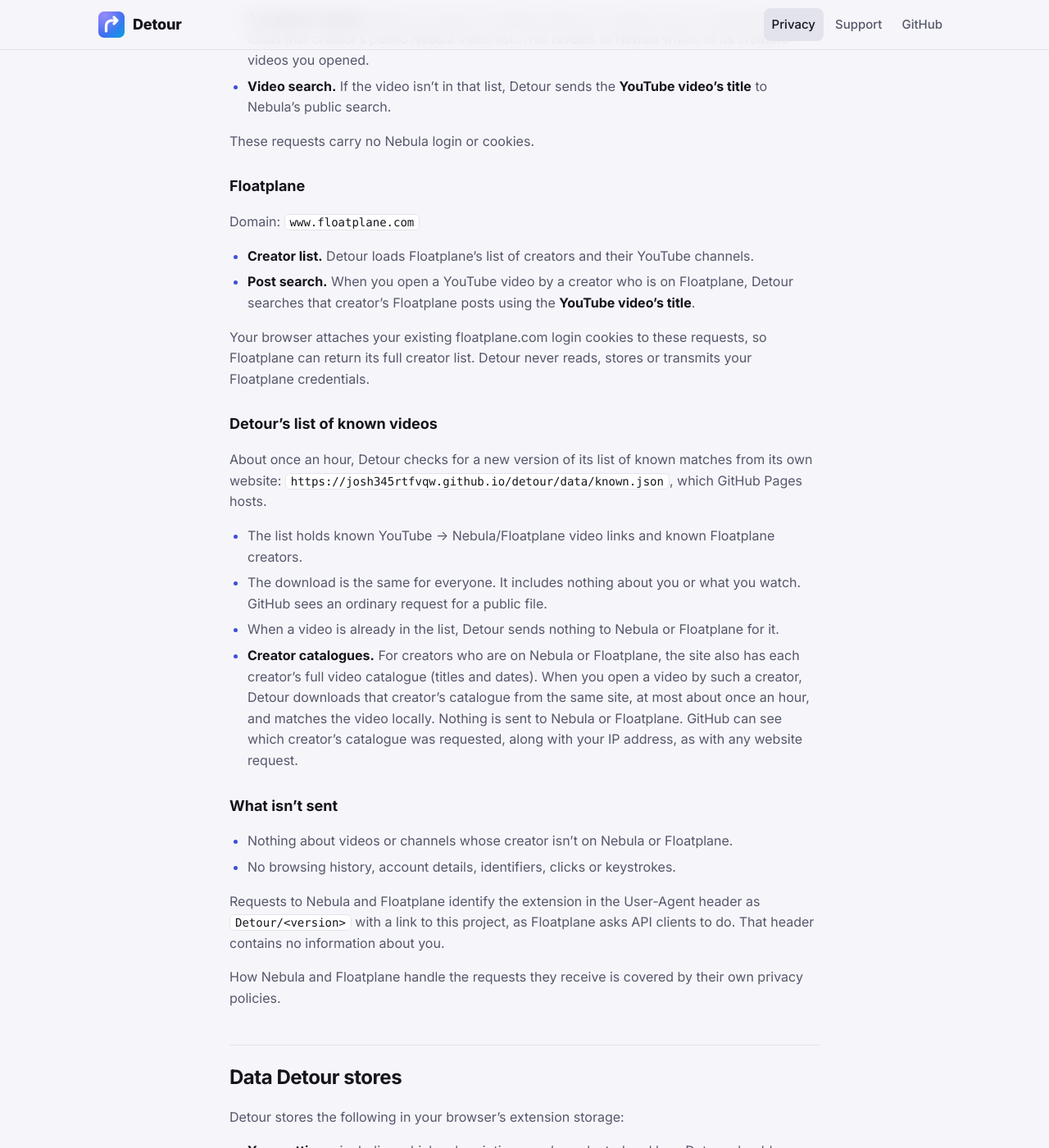
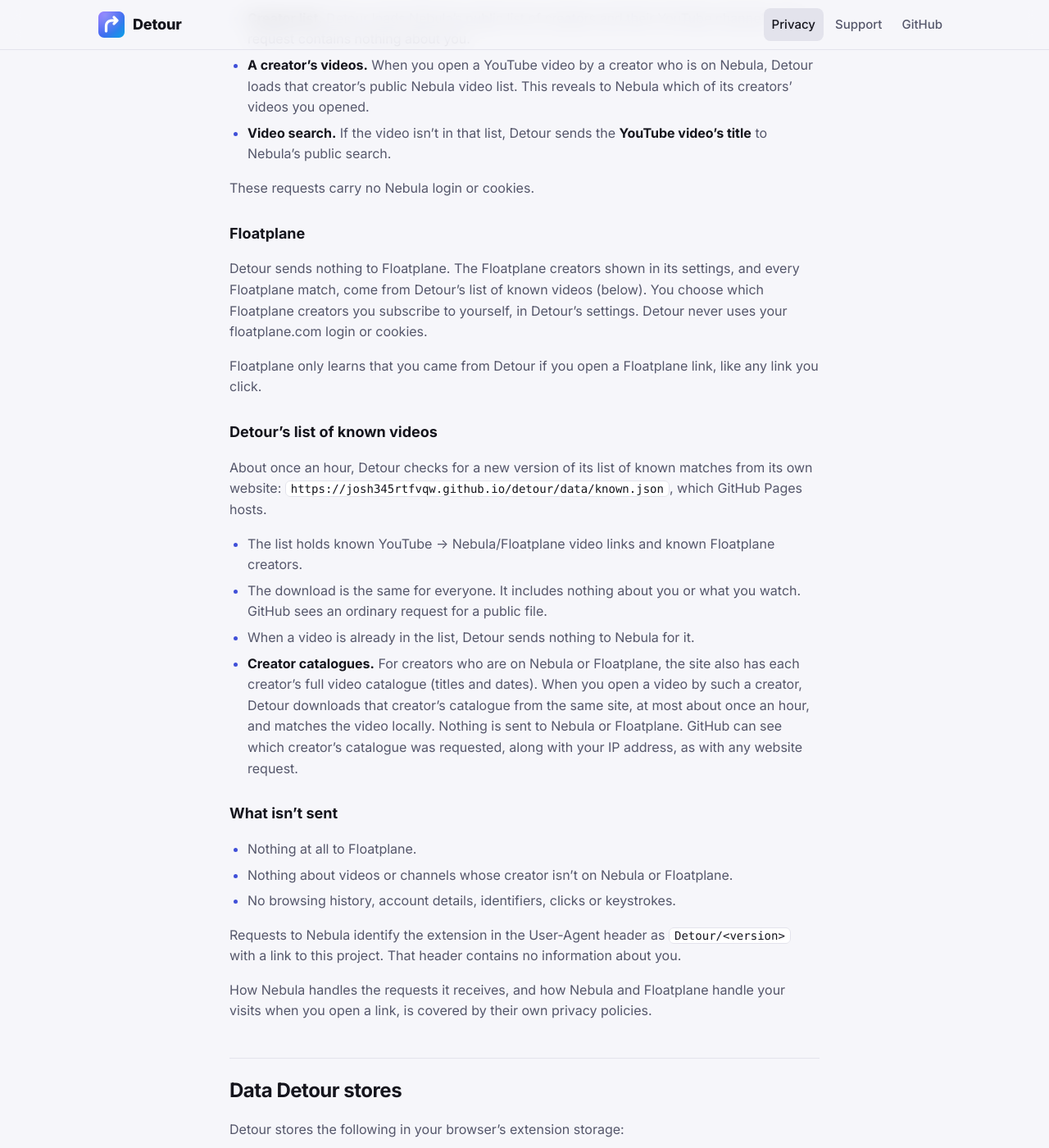
Before and after one commit to josh345rtfvqw/detour, a Jekyll site: the page built from PRIVACY.md, in a window 1280 px wide and 1400 px high, scrolled down 794 px. Shown: the whole window at 82% size. Built offline with Jekyll 4.4.1, drawn with Linux system fonts in a browser that asks for light colours; our own code applies the rules of GitHub Pages for plain Markdown files; some of the changed text lies outside the part shown.

Commit message:
Floatplane: never contact floatplane.com or use the user's login
Floatplane creators, known videos and catalogues now come only from the
master list (known.json + data/floatplane/*.json). The user selects the
creators they subscribe to in the popup. Removed the live creator list
and post search (both sent floatplane.com cookies), the www.floatplane.com
host permission, and floatplane.com from the User-Agent rule. Tests now
assert no request goes to Floatplane. Privacy policy, README, support,
landing page and store copy updated to match.

Co-Authored-By: Claude Opus 5.5 <noreply@anthropic.com>
Claude-Session: https://claude.ai/code/session_01DQcXPwsHqa9VqhdsjF7nFi

```diff
--- a/PRIVACY.md
+++ b/PRIVACY.md
@@ -1,16 +1,17 @@
 # Detour privacy policy
 
-**Effective date:** 8 November 2026
+**Effective date:** 18 November 2026
 
 Detour is a browser extension that shows when a YouTube video or channel is also on Nebula or Floatplane, and can take you there. This policy explains what data Detour handles, where it goes, and what it stores.
 
 **In short:**
 - Detour doesn't collect analytics or usage data, and the developer receives none of your data.
-- Detour sends requests to Nebula and Floatplane, and downloads a list of known videos from GitHub Pages.
+- Detour sends requests to Nebula, and downloads its list of known videos (including all of its Floatplane data) from GitHub Pages.
+- Detour never contacts Floatplane and never uses your Floatplane login.
 
 ## Data Detour sends, and to whom
 
-To find a YouTube video on Nebula or Floatplane, Detour sends requests directly from your browser to those services. Nothing is sent through any server run by the developer.
+To find a YouTube video on Nebula, Detour sends requests directly from your browser to Nebula. Floatplane matches come only from Detour's list of known videos. Nothing is sent through any server run by the developer.
 
 ### Nebula
 
@@ -24,36 +25,34 @@ These requests carry no Nebula login or cookies.
 
 ### Floatplane
 
-Domain: `www.floatplane.com`
+Detour sends nothing to Floatplane. The Floatplane creators shown in its settings, and every Floatplane match, come from Detour's list of known videos (below). You choose which Floatplane creators you subscribe to yourself, in Detour's settings. Detour never uses your floatplane.com login or cookies.
 
-- **Creator list.** Detour loads Floatplane's list of creators and their YouTube channels.
-- **Post search.** When you open a YouTube video by a creator who is on Floatplane, Detour searches that creator's Floatplane posts using the **YouTube video's title**.
-
-Your browser attaches your existing floatplane.com login cookies to these requests, so Floatplane can return its full creator list. Detour never reads, stores or transmits your Floatplane credentials.
+Floatplane only learns that you came from Detour if you open a Floatplane link, like any link you click.
 
 ### Detour's list of known videos
 
 About once an hour, Detour checks for a new version of its list of known matches from its own website: `https://josh345rtfvqw.github.io/detour/data/known.json`, which GitHub Pages hosts.
 - The list holds known YouTube → Nebula/Floatplane video links and known Floatplane creators.
 - The download is the same for everyone. It includes nothing about you or what you watch. GitHub sees an ordinary request for a public file.
-- When a video is already in the list, Detour sends nothing to Nebula or Floatplane for it.
+- When a video is already in the list, Detour sends nothing to Nebula for it.
 - **Creator catalogues.** For creators who are on Nebula or Floatplane, the site also has each creator's full video catalogue (titles and dates). When you open a video by such a creator, Detour downloads that creator's catalogue from the same site, at most about once an hour, and matches the video locally. Nothing is sent to Nebula or Floatplane. GitHub can see which creator's catalogue was requested, along with your IP address, as with any website request.
 
 ### What isn't sent
 
+- Nothing at all to Floatplane.
 - Nothing about videos or channels whose creator isn't on Nebula or Floatplane.
 - No browsing history, account details, identifiers, clicks or keystrokes.
 
-Requests to Nebula and Floatplane identify the extension in the User-Agent header as `Detour/<version>` with a link to this project, as Floatplane asks API clients to do. That header contains no information about you.
+Requests to Nebula identify the extension in the User-Agent header as `Detour/<version>` with a link to this project. That header contains no information about you.
 
-How Nebula and Floatplane handle the requests they receive is covered by their own privacy policies.
+How Nebula handles the requests it receives, and how Nebula and Floatplane handle your visits when you open a link, is covered by their own privacy policies.
 
 ## Data Detour stores
 
 Detour stores the following in your browser's extension storage:
 - **Your settings**, including which subscriptions you've selected and how Detour should behave. If you use Chrome sync or Firefox Sync, your browser syncs these settings to your account.
-- **A cache of the Nebula and Floatplane creator and video lists, and of Detour's list of known videos**, so they aren't downloaded on every page. Video lists for at most 60 channels are kept. Older ones are deleted automatically.
-- **Matches Detour has confirmed** (a YouTube video ID and the Nebula/Floatplane link it matched), for 30 days and at most 2,000 videos. Revisiting a video then sends nothing to Nebula or Floatplane. This is kept only in your browser and never shared.
+- **A cache of the Nebula creator and video lists, and of Detour's list of known videos and creator catalogues**, so they aren't downloaded on every page. Video lists for at most 60 channels are kept. Older ones are deleted automatically.
+- **Matches Detour has confirmed** (a YouTube video ID and the Nebula/Floatplane link it matched), for 30 days and at most 2,000 videos. Revisiting a video then sends nothing to Nebula. This is kept only in your browser and never shared.
 
 Apart from those confirmed matches, Detour keeps no history of the videos or pages you visit.
 
@@ -63,7 +62,7 @@ You can clear the cache at any time with **Refresh data** in Detour's settings.
 
 Detour's use of information complies with the [Chrome Web Store User Data Policy](https://developer.chrome.com/docs/webstore/program-policies/user-data-faq), including its Limited Use requirements:
 - Data is used only to provide Detour's single purpose: finding and opening the matching video or channel on Nebula or Floatplane.
-- Data is sent only to Nebula and Floatplane, and only for that purpose.
+- Data is sent only to Nebula, and only for that purpose.
 - Data is not sold, used for advertising, or used to determine creditworthiness.
 - No person reads it. The developer never receives it.
 
--- a/index.html
+++ b/index.html
@@ -56,7 +56,7 @@ title: Detour
 <section class="wrap privacy-band">
   <div class="band">
     <h2>Privacy</h2>
-    <p>Detour sends requests to Nebula and Floatplane only for creators who are on those services, and downloads its list of known videos from this site. It doesn’t collect usage data, and you don’t need an account anywhere. Logged in to Floatplane? Your browser may use that session to list more creators, but Detour never reads or stores it.</p>
+    <p>Detour sends requests to Nebula only for creators who are on Nebula, and gets everything it knows about Floatplane from its list of known videos on this site. It never contacts Floatplane or uses your Floatplane login, and it doesn’t collect usage data.</p>
     <a class="btn ghost" href="{{ '/PRIVACY.html' | relative_url }}">Read the privacy policy</a>
   </div>
 </section>
```
Also changed, not shown: SUPPORT.md (+2 -2 lines), background.js (+12 -59 lines), options.js (+1 -7 lines), store/chrome-web-store.md (+7 -12 lines), store/firefox-addons.md (+9 -10 lines), test/background.test.js (+32 -25 lines), test/e2e.js (+6 -4 lines), README.md, manifest.json.
